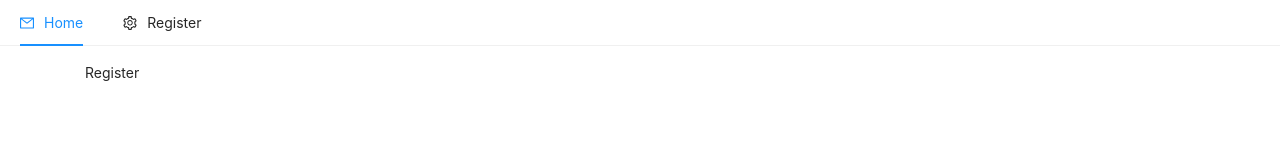
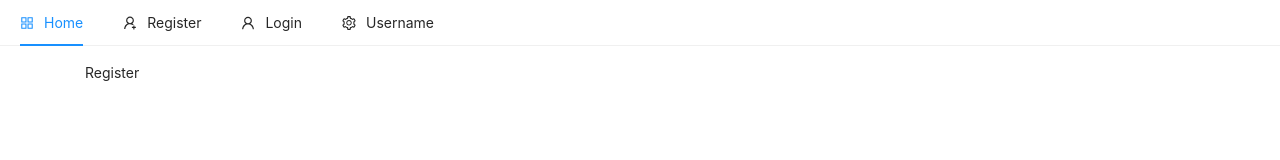
Before and after one commit to HenriqueCoelho1/Ecommerce-React-Redux-MERN, a React (Create React App) app in the folder frontend/: page /register in a window 1280 px wide. Shown: the top 160 px of the page. Built offline with nearby package versions, Linux system fonts and the light colour scheme.

Commit message:
Ant Design Icons

```diff
--- a/frontend/src/components/Header.js
+++ b/frontend/src/components/Header.js
@@ -1,22 +1,34 @@
 import React, { useState } from 'react'
 import { Menu } from 'antd'
-import { MailOutlined, AppstoreAddOutlined, SettingOutlined } from '@ant-design/icons'
+import { AppstoreOutlined, SettingOutlined, UserOutlined, UserAddOutlined } from '@ant-design/icons'
 
-const { SubMenu } = Menu
+const { SubMenu, Item } = Menu
 
 const Header = () => {
-    const [current, setCurrent] = useState('')
-    const handleClick = () => {
+    const [current, setCurrent] = useState('home')
+
+    const handleClick = (e) => {
+        setCurrent(e.key)
 
     }
     return (
         <Menu onClick={handleClick} selectedKeys={[current]} mode="horizontal">
-            <Menu.Item key="mail" icon={<MailOutlined />}>
+            <Item key="home" icon={<AppstoreOutlined />}>
                 Home
-        </Menu.Item>
-            <SubMenu key="SubMenu" icon={<SettingOutlined />} title="Register">
-                <Menu.Item key="setting:1">Option 1</Menu.Item>
-                <Menu.Item key="setting:2">Option 2</Menu.Item>
+            </Item>
+
+            <Item key="register" icon={<UserAddOutlined />} className='float-right'>
+                Register
+            </Item>
+
+            <Item key="login" icon={<UserOutlined />} className='float-right'>
+                Login
+            </Item>
+
+
+            <SubMenu key="SubMenu" icon={<SettingOutlined />} title="Username">
+                <Item key="setting:1">Option 1</Item>
+                <Item key="setting:2">Option 2</Item>
             </SubMenu>
         </Menu>
     )
--- a/frontend/src/index.js
+++ b/frontend/src/index.js
@@ -6,9 +6,9 @@ import reportWebVitals from './reportWebVitals';
 import 'antd/dist/antd.css'
 
 ReactDOM.render(
-  <React.StrictMode>
-    <App />
-  </React.StrictMode>,
+  //<React.StrictMode>
+  <App />,
+  //</React.StrictMode>,
   document.getElementById('root')
 );
 
```
